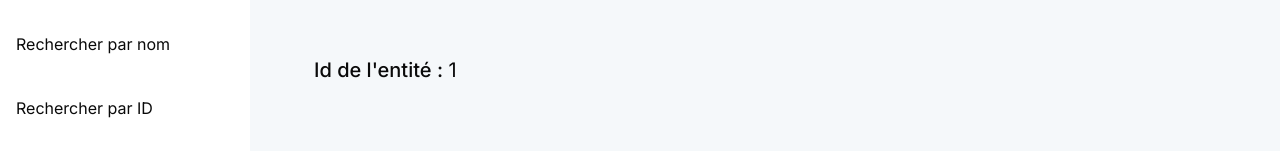
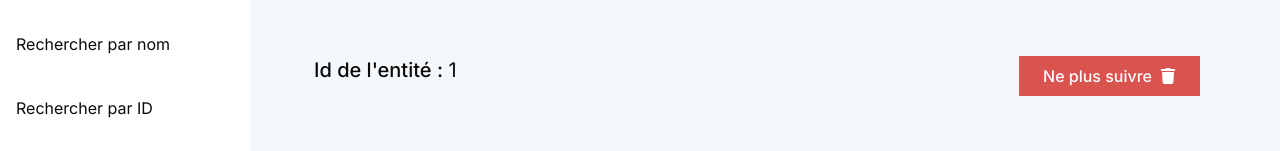
Before and after one commit to faridmth/knowledge-Graph-API-Explorer, a Next.js app: page /historique/1 in a window 1280 px wide. Shown: the top 151 px of the page. Built offline with nearby package versions, Linux system fonts and the light colour scheme; no server answers; the database is empty.

Commit message:
added delete button to the history page

```diff
--- a/src/app/_components/DeleteBtn.jsx
+++ b/src/app/_components/DeleteBtn.jsx
@@ -1,7 +1,8 @@
 import { FaTrash } from 'react-icons/fa';
 import toast from 'react-hot-toast';
-const DeleteBtn = ({EntityId,setEntitiesRefresher,setIsFollowed}) => {
-    console.log(EntityId)
+import { useRouter } from 'next/navigation';
+const DeleteBtn = ({EntityId,setEntitiesRefresher}) => {
+    const router = useRouter()
     const handleDelete = async () => {
         try {
             const deleteEntity = await fetch('/api/entity', {
@@ -17,11 +18,11 @@ const DeleteBtn = ({EntityId,setEntitiesRefresher,setIsFollowed}) => {
             if (!deleteEntity.ok) {
                 throw new Error(`Error: ${deleteEntity.status} ${deleteEntity.statusText}`);
             }
-            setIsFollowed(false)
             setEntitiesRefresher(pre=>pre+1)
             const response = await deleteEntity.json();
             toast.error("Entité supprimer la liste des suivi.")
             console.log('Deleted successfully:', response.message);
+            router.push('/searchbyid')
 
             // Update your UI or state here if needed, e.g., removing the item from a list
         } catch (error) {
--- a/src/app/historique/[id]/page.jsx
+++ b/src/app/historique/[id]/page.jsx
@@ -2,10 +2,11 @@
 import { useEffect, useState , useContext } from "react"
 import Table from "../../_components/Table"
 import {EntitiesData} from "../../_components/EntitiesProvider"
+import DeleteBtn from "../../_components/DeleteBtn"
 const Page = ({ params }) => {
   const [historique, setHistorique] = useState(null)
   const [isLoading, setIsLoading] = useState(false)
-  const {entitiesData} = useContext(EntitiesData)
+  const {entitiesData,refreshEntities} = useContext(EntitiesData)
   const EnityName = entitiesData.filter(e=>e.EntityId===decodeURIComponent(params.id))
   useEffect(() => {
     const main = async () => {
@@ -31,9 +32,14 @@ const Page = ({ params }) => {
         </div>
       ) : (
         <div>
-          <div className="w-full pl-16 pt-14">
-          {EnityName[0]&&<h2 className="text-xl "><span className="font-medium">Nom de l&apos;entité :</span> {EnityName[0].EntityName}</h2>}
-            <h2 className="text-xl "><span className="font-medium">Id de l&apos;entité :</span> {decodeURIComponent(params.id)}</h2>
+          <div className="w-full pl-16 pt-14 flex justify-between">
+            <div>
+              {EnityName[0]&&<h2 className="text-xl "><span className="font-medium">Nom de l&apos;entité :</span> {EnityName[0].EntityName}</h2>}
+              <h2 className="text-xl "><span className="font-medium">Id de l&apos;entité :</span> {decodeURIComponent(params.id)}</h2>
+            </div>
+            <div>
+              <DeleteBtn EntityId={decodeURIComponent(params.id)} setEntitiesRefresher={refreshEntities}/>
+            </div>
           </div>
           {historique && historique.length > 0 ? (
             <Table data={historique} />
```
